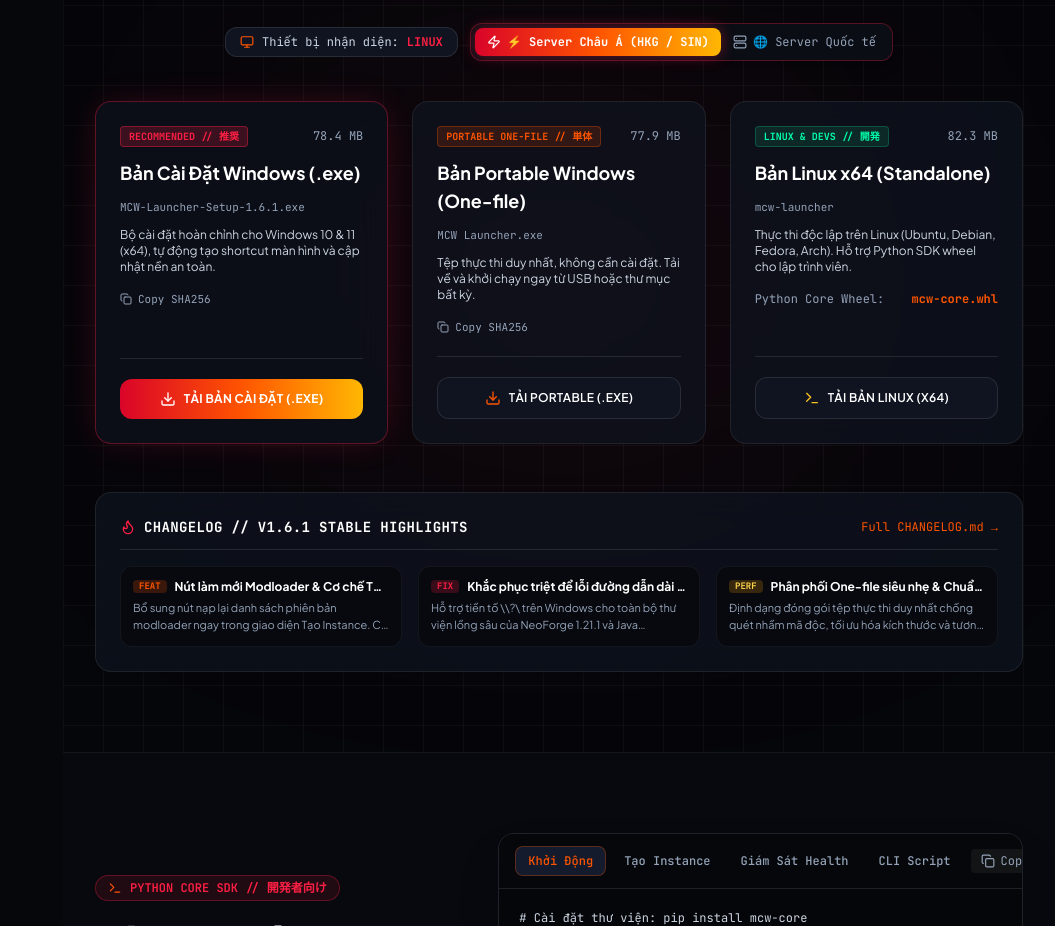
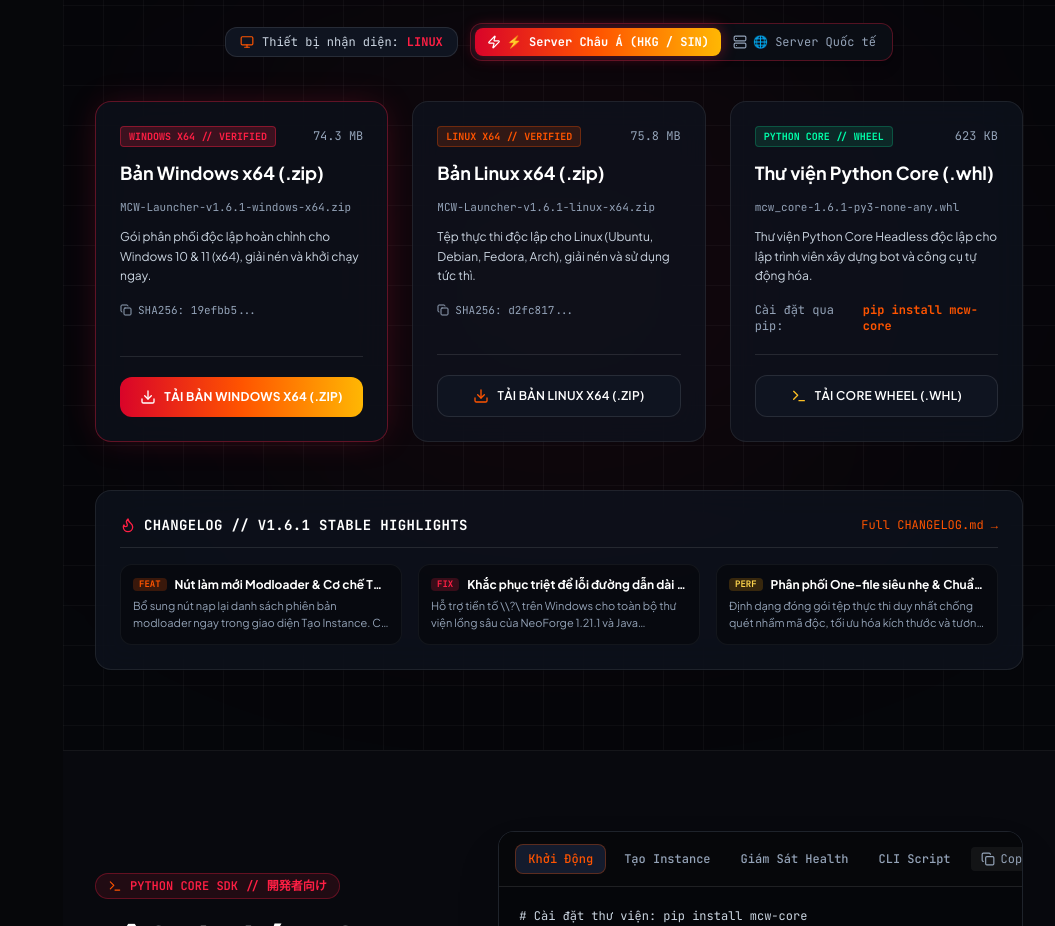
Before and after one commit to mahiru7229/mcw-web, a React (Vite) app: page / in a window 1280 px wide. Shown: the part 3820-4746 px from the top of the page, without its empty margins (225-1280 px from the left). Built offline with nearby package versions, Linux system fonts and the light colour scheme.

Commit message:
fix(downloads): standardize downloads to verified zip archives, remove portable and exe

```diff
--- a/src/components/DownloadSection.jsx
+++ b/src/components/DownloadSection.jsx
@@ -86,40 +86,40 @@
 
         {/* Download Cards Grid */}
         <div className="grid grid-cols-1 md:grid-cols-3 gap-6">
-          {/* Card 1: Windows Installer */}
+          {/* Card 1: Windows x64 Archive */}
           <div className="asuka-panel-glow rounded-2xl p-6 flex flex-col justify-between border border-asuka-red/40 relative group">
             <div className="space-y-3">
               <div className="flex items-center justify-between">
                 <span className="text-[10px] font-mono px-2 py-0.5 rounded bg-asuka-red/20 border border-asuka-red/40 text-asuka-red uppercase font-bold">
-                  RECOMMENDED // 推奨
+                  WINDOWS X64 // VERIFIED
                 </span>
                 <span className="text-xs font-mono text-slate-400">
-                  {RELEASE_INFO.downloads.windows.installer.size}
+                  {RELEASE_INFO.downloads.windows.archive.size}
                 </span>
               </div>
               <h3 className="text-lg font-bold text-white">
-                {t.download.windows_installer}
+                {t.download.windows_zip}
               </h3>
               <p className="text-[11px] text-slate-400 font-mono truncate">
-                {RELEASE_INFO.downloads.windows.installer.filename}
+                {RELEASE_INFO.downloads.windows.archive.filename}
               </p>
-              <p className="text-xs text-slate-300">
-                Bộ cài đặt hoàn chỉnh cho Windows 10 & 11 (x64), tự động tạo shortcut màn hình và cập nhật nền an toàn.
+              <p className="text-xs text-slate-300 leading-relaxed">
+                Gói phân phối độc lập hoàn chỉnh cho Windows 10 & 11 (x64), giải nén và khởi chạy ngay.
               </p>
 
               {/* SHA256 copy */}
-              {RELEASE_INFO.downloads.windows.installer.sha256 && (
+              {RELEASE_INFO.downloads.windows.archive.sha256 && (
                 <div className="pt-1">
                   <button
-                    onClick={() => handleCopyHash(RELEASE_INFO.downloads.windows.installer.sha256, 'win-inst')}
+                    onClick={() => handleCopyHash(RELEASE_INFO.downloads.windows.archive.sha256, 'win-zip')}
                     className="flex items-center gap-1.5 text-[11px] font-mono text-slate-400 hover:text-asuka-flame transition-colors"
                   >
-                    {copiedHash === 'win-inst' ? (
+                    {copiedHash === 'win-zip' ? (
                       <Check className="w-3 h-3 text-cyber-neon" />
                     ) : (
                       <Copy className="w-3 h-3" />
                     )}
-                    <span>{copiedHash === 'win-inst' ? t.download.copied : t.download.copy_sha256}</span>
+                    <span>{copiedHash === 'win-zip' ? t.download.copied : `${t.download.sha256_label}: 19efbb5...`}</span>
                   </button>
                 </div>
               )}
@@ -127,48 +127,48 @@
 
             <div className="pt-5 mt-5 border-t border-white/10">
               <a
-                href={getDownloadUrl(RELEASE_INFO.downloads.windows.installer)}
+                href={getDownloadUrl(RELEASE_INFO.downloads.windows.archive)}
                 className="w-full py-3 rounded-xl font-bold text-xs tracking-wide bg-gradient-to-r from-asuka-crimson via-asuka-flame to-asuka-amber text-white flex items-center justify-center gap-2 hover:shadow-[0_0_25px_rgba(255,31,68,0.5)] transition-all uppercase"
               >
                 <Download className="w-4 h-4 text-white" />
-                <span>Tải Bản Cài Đặt (.exe)</span>
+                <span>Tải Bản Windows x64 (.zip)</span>
               </a>
             </div>
           </div>
 
-          {/* Card 2: Windows Portable One-file */}
+          {/* Card 2: Linux x64 Archive */}
           <div className="glass-panel rounded-2xl p-6 flex flex-col justify-between border border-white/10 hover:border-asuka-flame/40 transition-all relative group">
             <div className="space-y-3">
               <div className="flex items-center justify-between">
                 <span className="text-[10px] font-mono px-2 py-0.5 rounded bg-asuka-flame/15 border border-asuka-flame/30 text-asuka-flame uppercase font-bold">
-                  PORTABLE ONE-FILE // 単体
+                  LINUX X64 // VERIFIED
                 </span>
                 <span className="text-xs font-mono text-slate-400">
-                  {RELEASE_INFO.downloads.windows.portable.size}
+                  {RELEASE_INFO.downloads.linux.archive.size}
                 </span>
               </div>
               <h3 className="text-lg font-bold text-white">
-                {t.download.windows_portable}
+                {t.download.linux_zip}
               </h3>
               <p className="text-[11px] text-slate-400 font-mono truncate">
-                {RELEASE_INFO.downloads.windows.portable.filename}
+                {RELEASE_INFO.downloads.linux.archive.filename}
               </p>
-              <p className="text-xs text-slate-300">
-                Tệp thực thi duy nhất, không cần cài đặt. Tải về và khởi chạy ngay từ USB hoặc thư mục bất kỳ.
+              <p className="text-xs text-slate-300 leading-relaxed">
+                Tệp thực thi độc lập cho Linux (Ubuntu, Debian, Fedora, Arch), giải nén và sử dụng tức thì.
               </p>
 
-              {RELEASE_INFO.downloads.windows.portable.sha256 && (
+              {RELEASE_INFO.downloads.linux.archive.sha256 && (
                 <div className="pt-1">
                   <button
-                    onClick={() => handleCopyHash(RELEASE_INFO.downloads.windows.portable.sha256, 'win-port')}
+                    onClick={() => handleCopyHash(RELEASE_INFO.downloads.linux.archive.sha256, 'linux-zip')}
                     className="flex items-center gap-1.5 text-[11px] font-mono text-slate-400 hover:text-asuka-flame transition-colors"
                   >
-                    {copiedHash === 'win-port' ? (
+                    {copiedHash === 'linux-zip' ? (
                       <Check className="w-3 h-3 text-cyber-neon" />
                     ) : (
                       <Copy className="w-3 h-3" />
                     )}
-                    <span>{copiedHash === 'win-port' ? t.download.copied : t.download.copy_sha256}</span>
+                    <span>{copiedHash === 'linux-zip' ? t.download.copied : `${t.download.sha256_label}: d2fc817...`}</span>
                   </button>
                 </div>
               )}
@@ -176,57 +176,52 @@
 
             <div className="pt-5 mt-5 border-t border-white/10">
               <a
-                href={getDownloadUrl(RELEASE_INFO.downloads.windows.portable)}
+                href={getDownloadUrl(RELEASE_INFO.downloads.linux.archive)}
                 className="w-full py-3 rounded-xl font-semibold text-xs tracking-wide bg-obsidian-850 hover:bg-obsidian-800 text-white border border-white/10 hover:border-asuka-flame/50 flex items-center justify-center gap-2 transition-all uppercase"
               >
                 <Download className="w-4 h-4 text-asuka-flame" />
-                <span>Tải Portable (.exe)</span>
+                <span>Tải Bản Linux x64 (.zip)</span>
               </a>
             </div>
           </div>
 
-          {/* Card 3: Linux & Core */}
+          {/* Card 3: Python Core Wheel */}
           <div className="glass-panel rounded-2xl p-6 flex flex-col justify-between border border-white/10 hover:border-amber-400/40 transition-all relative group">
             <div className="space-y-3">
               <div className="flex items-center justify-between">
                 <span className="text-[10px] font-mono px-2 py-0.5 rounded bg-emerald-500/15 border border-emerald-500/30 text-cyber-neon uppercase font-bold">
-                  LINUX & DEVS // 開発
+                  PYTHON CORE // WHEEL
                 </span>
                 <span className="text-xs font-mono text-slate-400">
-                  {RELEASE_INFO.downloads.linux.binary.size}
+                  {RELEASE_INFO.downloads.core.wheel.size}
                 </span>
               </div>
               <h3 className="text-lg font-bold text-white">
-                {t.download.linux_binary}
+                {t.download.core_wheel}
               </h3>
               <p className="text-[11px] text-slate-400 font-mono truncate">
-                {RELEASE_INFO.downloads.linux.binary.filename}
+                {RELEASE_INFO.downloads.core.wheel.filename}
               </p>
-              <p className="text-xs text-slate-300">
-                Thực thi độc lập trên Linux (Ubuntu, Debian, Fedora, Arch). Hỗ trợ Python SDK wheel cho lập trình viên.
+              <p className="text-xs text-slate-300 leading-relaxed">
+                Thư viện Python Core Headless độc lập cho lập trình viên xây dựng bot và công cụ tự động hóa.
               </p>
 
-              {/* Core wheel quick link */}
+              {/* Pip install quick note */}
               <div className="pt-1 text-xs font-mono text-slate-400">
                 <div className="flex items-center justify-between">
-                  <span>Python Core Wheel:</span>
-                  <a
-                    href={getDownloadUrl(RELEASE_INFO.downloads.core.wheel)}
-                    className="text-asuka-flame hover:underline flex items-center gap-1 font-bold"
-                  >
-                    <span>mcw-core.whl</span>
-                  </a>
+                  <span>Cài đặt qua pip:</span>
+                  <span className="text-asuka-flame font-bold">pip install mcw-core</span>
                 </div>
               </div>
             </div>
 
             <div className="pt-5 mt-5 border-t border-white/10">
               <a
-                href={getDownloadUrl(RELEASE_INFO.downloads.linux.binary)}
+                href={getDownloadUrl(RELEASE_INFO.downloads.core.wheel)}
                 className="w-full py-3 rounded-xl font-semibold text-xs tracking-wide bg-obsidian-850 hover:bg-obsidian-800 text-white border border-white/10 hover:border-amber-400/40 flex items-center justify-center gap-2 transition-all uppercase"
               >
                 <Terminal className="w-4 h-4 text-amber-400" />
-                <span>Tải Bản Linux (x64)</span>
+                <span>Tải Core Wheel (.whl)</span>
               </a>
             </div>
           </div>
--- a/src/data/releaseData.js
+++ b/src/data/releaseData.js
@@ -5,38 +5,19 @@
   channel: "stable",
   downloads: {
     windows: {
-      installer: {
-        filename: "MCW-Launcher-Setup-1.6.1.exe",
-        size: "78.4 MB",
-        sha256: "9b3c4f7a2d1e0f8c3a5b7e9d1a3c5e7f9b1d3f5a7c9e1b3d5f7a9c1e3b5d7f9a",
-        githubUrl: "https://github.com/mahiru7229/mcw-launcher/releases/download/v1.6.1/MCW-Launcher-Setup-1.6.1.exe",
-        cdnUrl: "https://mcw-download.pages.dev/releases/v1.6.1/MCW-Launcher-Setup-1.6.1.exe",
-      },
-      portable: {
-        filename: "MCW Launcher.exe",
-        size: "77.9 MB",
-        sha256: "4a2b1c3d5e7f9a0b1c2d3e4f5a6b7c8d9e0f1a2b3c4d5e6f7a8b9c0d1e2f3a4b",
-        githubUrl: "https://github.com/mahiru7229/mcw-launcher/releases/download/v1.6.1/MCW%20Launcher.exe",
-        cdnUrl: "https://mcw-download.pages.dev/releases/v1.6.1/MCW%20Launcher.exe",
-      },
       archive: {
         filename: "MCW-Launcher-v1.6.1-windows-x64.zip",
-        size: "79.1 MB",
+        size: "74.3 MB",
+        sha256: "19efbb5964845a866452680bac5ba4ab82d656c9682698854e3edd4bd4b310a7",
         githubUrl: "https://github.com/mahiru7229/mcw-launcher/releases/download/v1.6.1/MCW-Launcher-v1.6.1-windows-x64.zip",
         cdnUrl: "https://mcw-download.pages.dev/releases/v1.6.1/MCW-Launcher-v1.6.1-windows-x64.zip",
       }
     },
     linux: {
-      binary: {
-        filename: "mcw-launcher",
-        size: "82.3 MB",
-        sha256: "7c8d9e0f1a2b3c4d5e6f7a8b9c0d1e2f3a4b5c6d7e8f9a0b1c2d3e4f5a6b7c8d",
-        githubUrl: "https://github.com/mahiru7229/mcw-launcher/releases/download/v1.6.1/mcw-launcher",
-        cdnUrl: "https://mcw-download.pages.dev/releases/v1.6.1/mcw-launcher",
-      },
       archive: {
         filename: "MCW-Launcher-v1.6.1-linux-x64.zip",
-        size: "83.0 MB",
+        size: "75.8 MB",
+        sha256: "d2fc8172dd5e79962a8aed6deb9e32e6bda449aba94ac6e0b266f5e03d98bb60",
         githubUrl: "https://github.com/mahiru7229/mcw-launcher/releases/download/v1.6.1/MCW-Launcher-v1.6.1-linux-x64.zip",
         cdnUrl: "https://mcw-download.pages.dev/releases/v1.6.1/MCW-Launcher-v1.6.1-linux-x64.zip",
       }
@@ -273,9 +254,8 @@
       server_switch: "Chọn máy chủ:",
       server_cdn: "⚡ Server Châu Á (HKG / SIN)",
       server_github: "🌐 Server Quốc tế",
-      windows_installer: "Bản Cài Đặt Windows (.exe)",
-      windows_portable: "Bản Portable Windows (One-file)",
-      linux_binary: "Bản Linux x64 (Standalone)",
+      windows_zip: "Bản Windows x64 (.zip)",
+      linux_zip: "Bản Linux x64 (.zip)",
       core_wheel: "Thư viện Python Core (.whl)",
       sha256_label: "SHA256",
       copy_sha256: "Copy SHA256",
@@ -499,9 +479,8 @@
       server_switch: "Select server:",
       server_cdn: "⚡ Asia Edge (HKG / SIN)",
       server_github: "🌐 Server Quốc tế",
-      windows_installer: "Windows Installer (.exe)",
-      windows_portable: "Windows Portable (One-file)",
-      linux_binary: "Linux x64 (Standalone)",
+      windows_zip: "Windows x64 Package (.zip)",
+      linux_zip: "Linux x64 Package (.zip)",
       core_wheel: "Python Core Wheel (.whl)",
       sha256_label: "SHA256",
       copy_sha256: "Copy SHA256",
```
Also changed, not shown: preview.html (+53 -58 lines).
